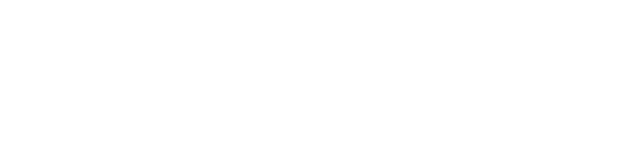
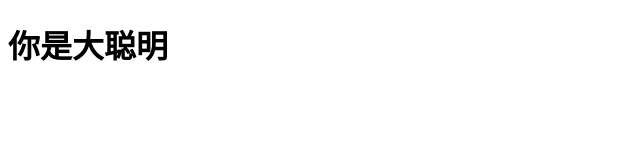
Before and after one commit to 703578830/project_1, a plain HTML site: page index.html in a window 1280 px wide. Shown: the whole page, without its empty margins (0-640 px from the left). Drawn offline with Linux system fonts and the light colour scheme.

```diff
--- a/index.html
+++ b/index.html
@@ -7,6 +7,6 @@
     <title>Document</title>
 </head>
 <body>
-
+    <h1>你是大聪明</h1>
 </body>
 </html>
```
